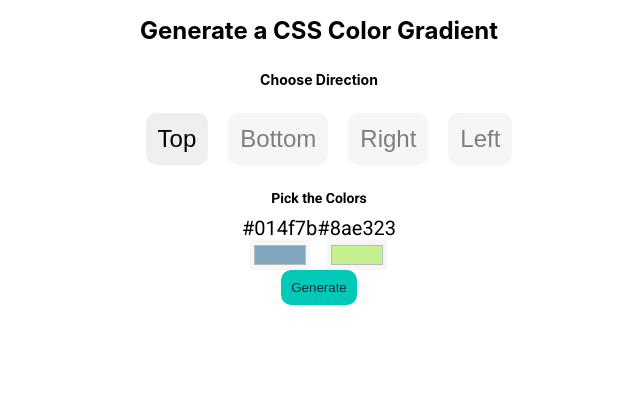
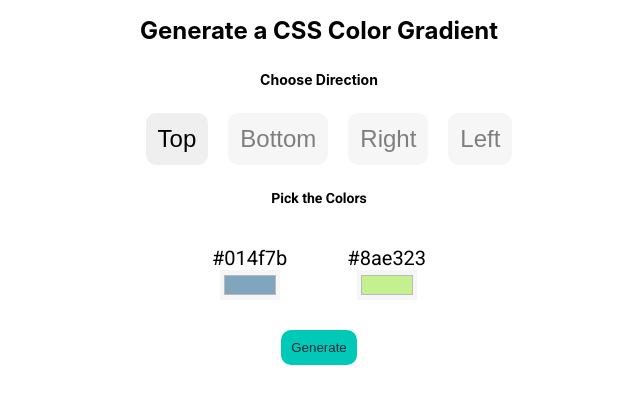
Before and after one commit to Akhil2665/gradientgenerator, a React (Create React App) app: page / in a window 1280 px wide. Shown: the top 404 px of the page, without its empty margins (321-961 px from the left). Built offline with nearby package versions, Linux system fonts and the light colour scheme; a web font is replaced by a local one.

Commit message:
version 1.0.3

```diff
--- a/src/components/GradientDirectionItem/index.js
+++ b/src/components/GradientDirectionItem/index.js
@@ -11,7 +11,7 @@ const GradientDirectionItem = props => {
       <DirectionButton
         type="button"
         onClick={onClickedDirection}
-        style={{opacity: isActive ? 1 : 0.5}}
+        isActive={isActive}
       >
         {displayText}
       </DirectionButton>
--- a/src/components/GradientDirectionItem/styledComponents.js
+++ b/src/components/GradientDirectionItem/styledComponents.js
@@ -6,7 +6,7 @@ export const DirectionButton = styled.button`
   padding: 12px;
   border: none;
   outline: none;
-  opacity: 0.8;
+  opacity: ${props => (props.isActive ? '1' : '0.5')};
   border-radius: 10px;
   min-height: 34px;
 `
--- a/src/components/GradientGenerator/styledComponents.js
+++ b/src/components/GradientGenerator/styledComponents.js
@@ -16,11 +16,11 @@ export const AppContainer = styled.div`
   justify-content: center;
   align-items: center;
   min-height: 200vh
-  background-image: linear-gradient(${props => {
+  background-image: ${props => {
     const {firstColorHexCode, secondColorHexCode, activeDirection} =
       props.dataReq
-    return `to ${activeDirection}, ${firstColorHexCode}, ${secondColorHexCode}`
-  }});
+    return `linear-gradient(to ${activeDirection}, ${firstColorHexCode}, ${secondColorHexCode})`
+  }};
 `
 export const ColorSelctionContainer = styled.div`
   display: flex;
@@ -32,8 +32,9 @@ export const ColorSelctionContainer = styled.div`
 export const InputContainer = styled.div`
   display: flex;
   flex-direction: column;
-  justify-content: space-around;
+
   align-items: center;
+  margin: 30px;
 `
 export const LabelElement = styled.label`
   font-size: 20px;
```
